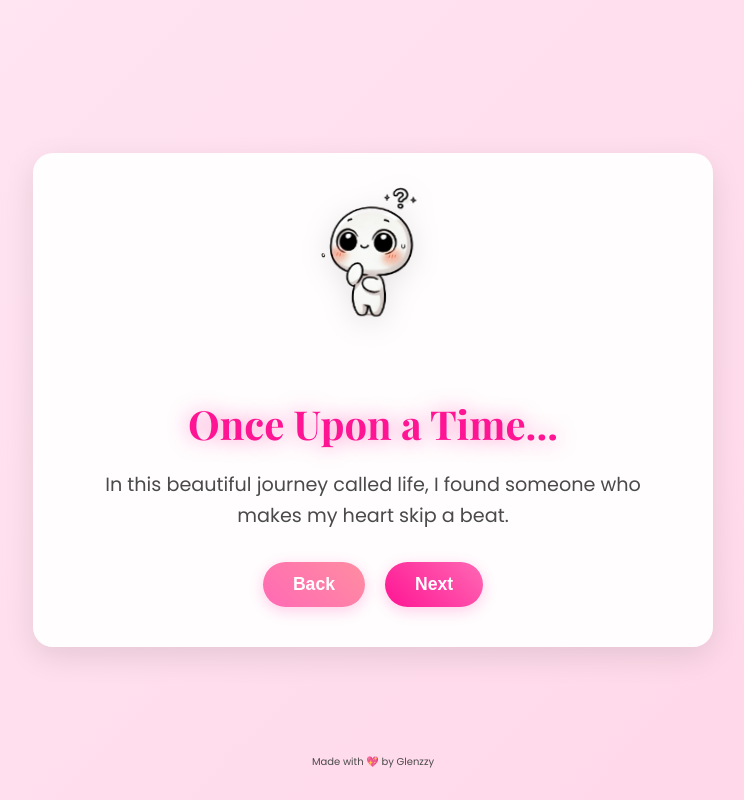
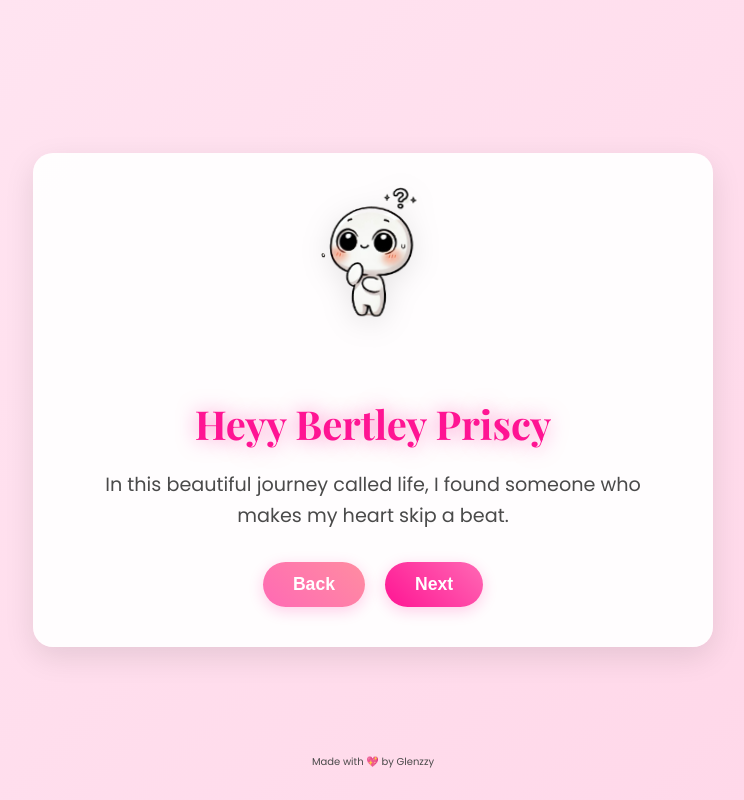
Before and after one commit to G4EVA-dev/be-my-valentine, a plain HTML site: page index.html in a window 1280 px wide. Shown: the whole page, without its empty margins (267-1011 px from the left). Drawn offline with nearby package versions, Linux system fonts and the light colour scheme; files whose address does not match are found by name.

Commit message:
Update index.html
include Bertley Priscy

```diff
--- a/index.html
+++ b/index.html
@@ -18,7 +18,7 @@
           alt="Stage 1 Image"
           class="floating-image"
         />
-        <h1>Once Upon a Time...</h1>
+        <h1>Heyy Bertley Priscy</h1>
         <p>
           In this beautiful journey called life, I found someone who makes my
           heart skip a beat.
```
